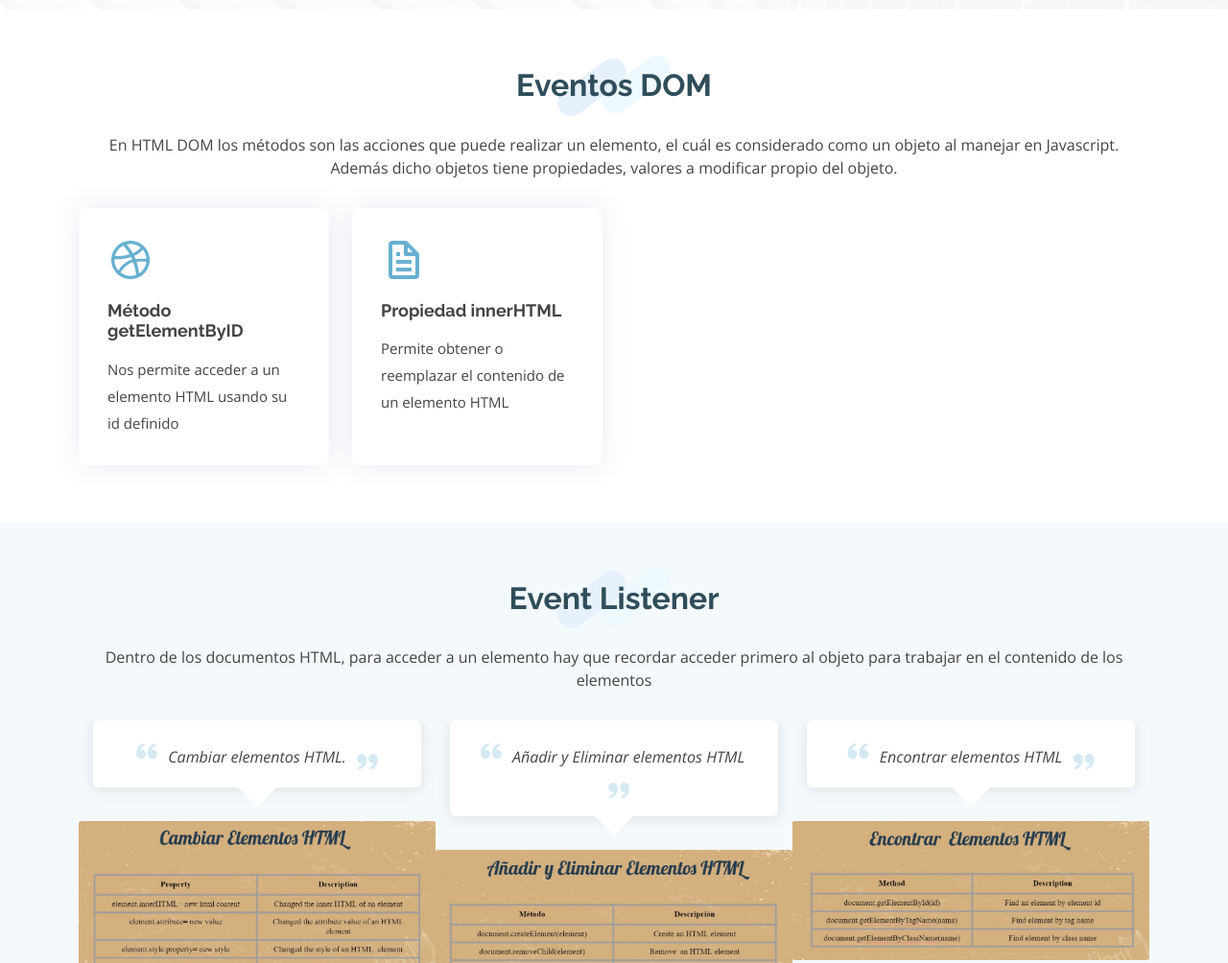
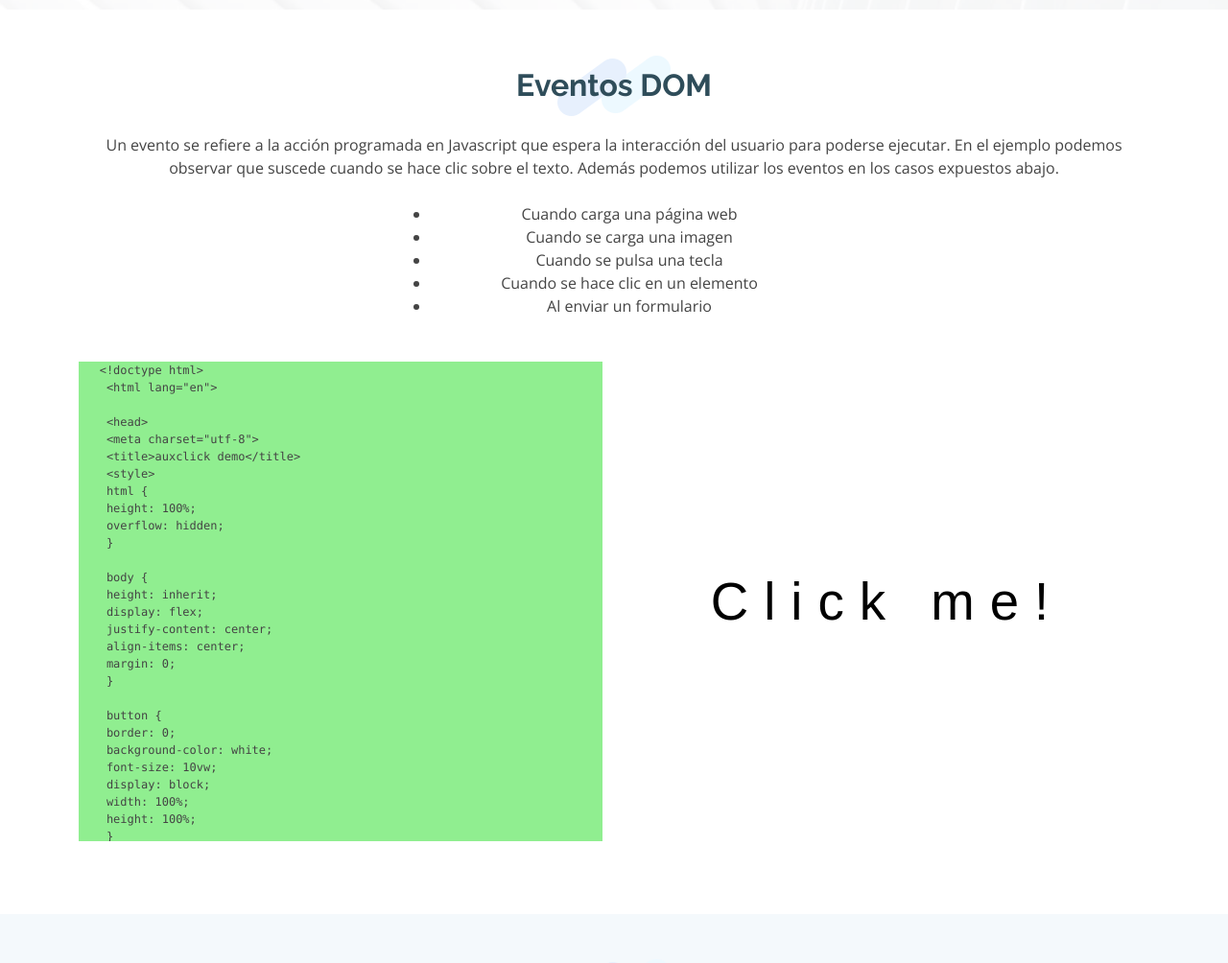
Before and after one commit to 8443-cdbustamante/Grupo01_PARTE_02, a plain HTML site: page homepage2.html in a window 1280 px wide. Shown: the part 1680-2684 px from the top of the page at 96% size. Drawn offline with nearby package versions, Linux system fonts and the light colour scheme.

Commit message:
12
asasd

```diff
--- /dev/null
+++ b/ejem2.html
@@ -0,0 +1,66 @@
+<!doctype html>
+<html lang="en">
+
+<head>
+  <meta charset="utf-8">
+  <title>auxclick demo</title>
+  <style>
+    html {
+      height: 100%;
+      overflow: hidden;
+    }
+
+    body {
+      height: inherit;
+      display: flex;
+      justify-content: center;
+      align-items: center;
+      margin: 0;
+    }
+
+    button {
+      border: 0;
+      background-color: white;
+      font-size: 10vw;
+      display: block;
+      width: 100%;
+      height: 100%;
+    }
+
+    button {
+      letter-spacing: 1rem;
+    }
+  </style>
+</head>
+
+<body>
+
+  <button>Click me!</button>
+
+
+  <script>
+
+  const button = document.querySelector('button');
+  const html = document.querySelector('html');
+
+  function random(number) {
+    return Math.floor(Math.random() * number);
+  }
+
+  button.onclick = () => {
+    const rndCol = `rgb(${random(255)}, ${random(255)}, ${random(255)})`;
+    button.style.backgroundColor = rndCol;
+  };
+
+  button.onauxclick = (e) => {
+    e.preventDefault();
+    const rndCol = `rgb(${random(255)}, ${random(255)}, ${random(255)})`;
+    button.style.color = rndCol;
+  }
+
+  </script>
+
+
+</body>
+
+</html>
--- a/homepage2.html
+++ b/homepage2.html
@@ -96,7 +96,7 @@
                 </div>
 
                 <div class="row">
-                    <div class="col-sm-12 col-md-4 col-lg-6">
+                    <div class="col-sm-12 col-md-6 col-lg-6">
                         <pre style="font-size: 12px; background-color: lightcyan; height: 500px;">
     &lt;!doctype html&gt;
     &lt;html lang="en-US"&gt;
@@ -154,8 +154,8 @@
 
                         </pre>
                     </div>
-                    <div class="col-sm-12 col-md-4 col-lg-6">
-                          <iframe src="ejem1.html" height="500px"></iframe>
+                    <div class="col-sm-12 col-md-6 col-lg-6">
+                          <iframe src="ejem1.html" height="500px" width="100%"></iframe>
                     </div>
 
                 </div>
@@ -169,27 +169,97 @@
 
                 <div class="section-title" data-aos="fade-in" data-aos-delay="100">
                     <h2>Eventos DOM</h2>
-                    <p>En HTML DOM los métodos son las acciones que puede realizar un elemento, el cuál es considerado como un objeto al manejar en Javascript. Además dicho objetos tiene propiedades, valores a modificar propio del objeto.</p>
+                    <p>Un evento se refiere a la acción programada en Javascript que espera la interacción del usuario para poderse ejecutar. En el ejemplo podemos observar que suscede cuando se hace clic sobre el texto. Además podemos utilizar los eventos en los casos expuestos abajo.</p>
+                    <br>
+                    <div style="width: 40%; margin:auto;">
+                        <ul>
+                            <li>Cuando carga una página web</li>
+                            <li>Cuando se carga una imagen</li>
+                            <li>Cuando se pulsa una tecla</li>
+                            <li>Cuando se hace clic en un elemento</li>
+                            <li>Al enviar un formulario</li>
+                        </ul>
+                    </div>
                 </div>
 
                 <div class="row">
-                    <div class="col-md-6 col-lg-3 d-flex align-items-stretch mb-5 mb-lg-0">
-                        <div class="icon-box" data-aos="fade-up">
-                            <div class="icon"><i class="bx bxl-dribbble"></i></div>
-                            <h4 class="title">Método getElementByID</h4>
-                            <p class="description">Nos permite acceder a un elemento HTML usando su id definido</p>
-                        </div>
+                    <div class="col-sm-12 col-md-6 col-lg-6">
+                        <pre style="font-size: 12px; background-color: lightgreen; height: 500px;">
+   &lt;!doctype html&gt;
+    &lt;html lang="en"&gt;
+
+    &lt;head&gt;
+    &lt;meta charset="utf-8"&gt;
+    &lt;title&gt;auxclick demo&lt;/title&gt;
+    &lt;style&gt;
+    html {
+    height: 100%;
+    overflow: hidden;
+    }
+
+    body {
+    height: inherit;
+    display: flex;
+    justify-content: center;
+    align-items: center;
+    margin: 0;
+    }
+
+    button {
+    border: 0;
+    background-color: white;
+    font-size: 10vw;
+    display: block;
+    width: 100%;
+    height: 100%;
+    }
+
+    button {
+    letter-spacing: 1rem;
+    }
+    &lt;/style&gt;
+    &lt;/head&gt;
+
+    &lt;body&gt;
+
+    &lt;button&gt;Click me!&lt;/button&gt;
+
+
+    &lt;script&gt;
+
+    const button = document.querySelector('button');
+    const html = document.querySelector('html');
+
+    function random(number) {
+    return Math.floor(Math.random() * number);
+    }
+
+    button.onclick = () =&gt; {
+    const rndCol = `rgb(${random(255)}, ${random(255)}, ${random(255)})`;
+    button.style.backgroundColor = rndCol;
+    };
+
+    button.onauxclick = (e) =&gt; {
+    e.preventDefault();
+    const rndCol = `rgb(${random(255)}, ${random(255)}, ${random(255)})`;
+    button.style.color = rndCol;
+    }
+
+    &lt;/script&gt;
+
+
+    &lt;/body&gt;
+
+    &lt;/html&gt;
+
+                        </pre>
                     </div>
-
-                    <div class="col-md-6 col-lg-3 d-flex align-items-stretch mb-5 mb-lg-0">
-                        <div class="icon-box" data-aos="fade-up" data-aos-delay="100">
-                            <div class="icon"><i class="bx bx-file"></i></div>
-                            <h4 class="title">Propiedad innerHTML</h4>
-                            <p class="description">Permite obtener o reemplazar el contenido de un elemento HTML</p>
-                        </div>
+                    <div class="col-sm-12 col-md-6 col-lg-6">
+                          <iframe src="ejem2.html" height="500px" width="100%"></iframe>
                     </div>
 
                 </div>
+            </div>
 
             </div>
         </section>
@@ -254,7 +324,7 @@
 
                 <div class="section-title" data-aos="fade-in" data-aos-delay="100">
                     <h2>Nodes</h2>
-                    <p>Para la identificación de los diferentes elementos que se encuentran dentro de un documento HTML se utiliza los id, nombre de la etiqueta, nombre de la clase, selectores CSS y colecciones de objetos HTML.</p>
+                    <p>Se denomina a los nodos a los elements que se pueden añadir y eliminar dentro de un documento HTML</p>
                 </div>
                 <br>
                 <div class="row">
```
